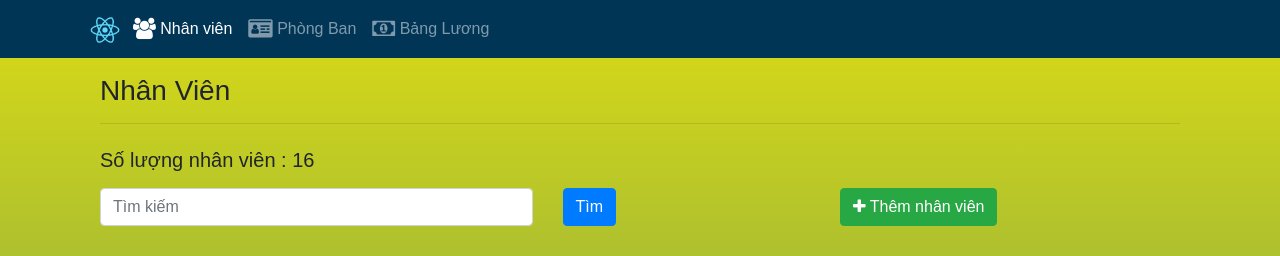
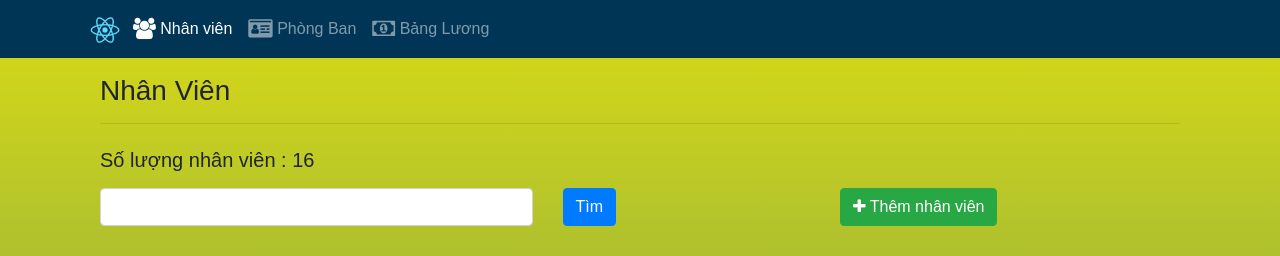
Before and after one commit to quachanhhao1698/Funix_RJS101x_01-A_VN_DN, a React (Create React App) app: page /nhanvien in a window 1280 px wide. Shown: the top 256 px of the page. Built offline with nearby package versions, Linux system fonts and the light colour scheme.

Commit message:
Fix search to use uncontrolled form

```diff
--- a/src/components/StaffListComponent.js
+++ b/src/components/StaffListComponent.js
@@ -1,4 +1,4 @@
-import React,{ useState} from "react";
+import React,{ useRef, useState} from "react";
 import {Card,CardImg,CardBody,CardTitle,Button,Col,Row,Container,Input,Modal,ModalBody,ModalHeader,Form,FormGroup,Label} from 'reactstrap';
 import { Link } from 'react-router-dom';
 import '../App.css';
@@ -30,9 +30,14 @@ function StaffListComponent(props) {
         // Số lượng nhân viên
         let countStaffs=props.staffs.length;
 
-        const[keyWord, setKeyWord]= useState('');
+        const[togleModal,setTogleModal] = useState(false);
+
+        // const[keyWord, setKeyWord]= useState('');
         const[searchItem, setSearchItem] = useState('')
-        const[togleModal,setTogleModal] = useState(false);
+
+        const inputRef = useRef(null);
+
+
 
         const staffList = props.staffs
         //Lọc nhân viên có tên trùng với keyword
@@ -48,22 +53,17 @@ function StaffListComponent(props) {
         .map((staffs)=> {
             return (
 
-                <Col key={staffs.id}
-                    xs={col || "6"}
-                    md={col || "4"}
-                    lg={col || "2"}
-                    className={"mt-3"}
-                    >
+                <Col key={staffs.id} xs={col || "6"} md={col || "4"} lg={col || "2"} className={"mt-3"} >
                         <RenderStaffs staff={staffs} onclick={props.onClick}/>
-
-
                 </Col>
             );
         });
 
-        const handleSearch = ()=>{
-            setSearchItem(keyWord)
+
+        const handleSearch = () =>{
+           setSearchItem(inputRef.current.value);
         }
+
 
 
 
@@ -97,7 +97,9 @@ function StaffListComponent(props) {
                 </Row>
 
                 <Row>
-                    <Col className={'col-12 col-md-5 mt-2'}>
+                    {/* Search sử dụng controlled */}
+
+                    {/* <Col className={'col-12 col-md-5 mt-2'}>
                         <Input type="text" id="search" name="search" value={keyWord}
                                 placeholder="Tìm kiếm"
                                 onChange={(e)=>{ setKeyWord(e.target.value)}}
@@ -105,7 +107,17 @@ function StaffListComponent(props) {
                     </Col>
                     <Col className={'col-12 col-md-3 mt-2'}>
                         <Button color='primary' onClick={handleSearch}>Tìm</Button>
+                    </Col> */}
+
+                    {/* Search sử dụng uncontrolled  */}
+                    <Col className={'col-12 col-md-5 mt-2'}>
+                        <Input type="text" id="search" name="search" innerRef={inputRef} />
                     </Col>
+                    <Col className={'col-12 col-md-3 mt-2'}>
+                        <Button color='primary' onClick={handleSearch}>Tìm</Button>
+                    </Col>
+
+
                     <Col className="col-12 col-md-4">
                         <Button className="mt-2" color='success'
                                 onClick={()=>{setTogleModal(!togleModal)}}
```
